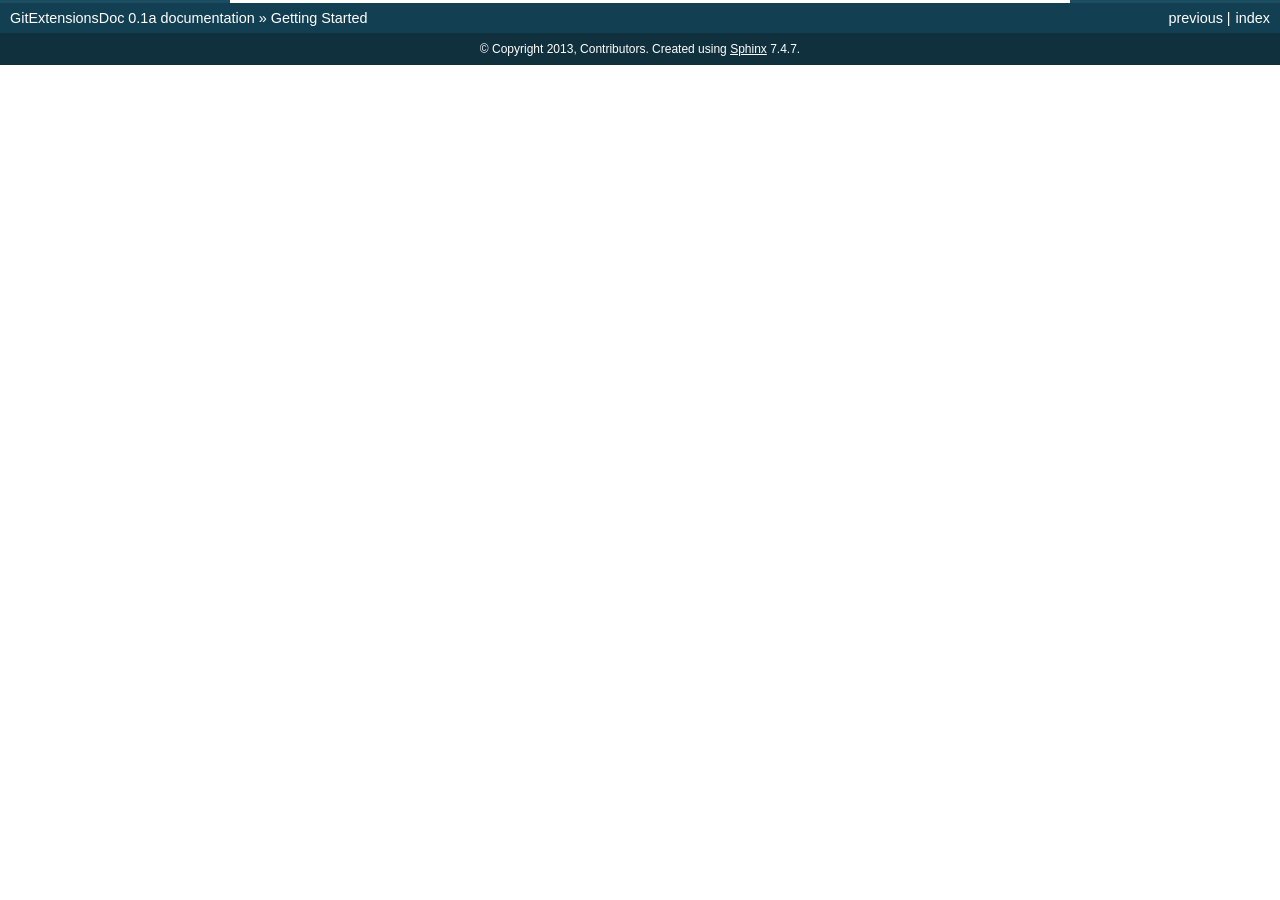
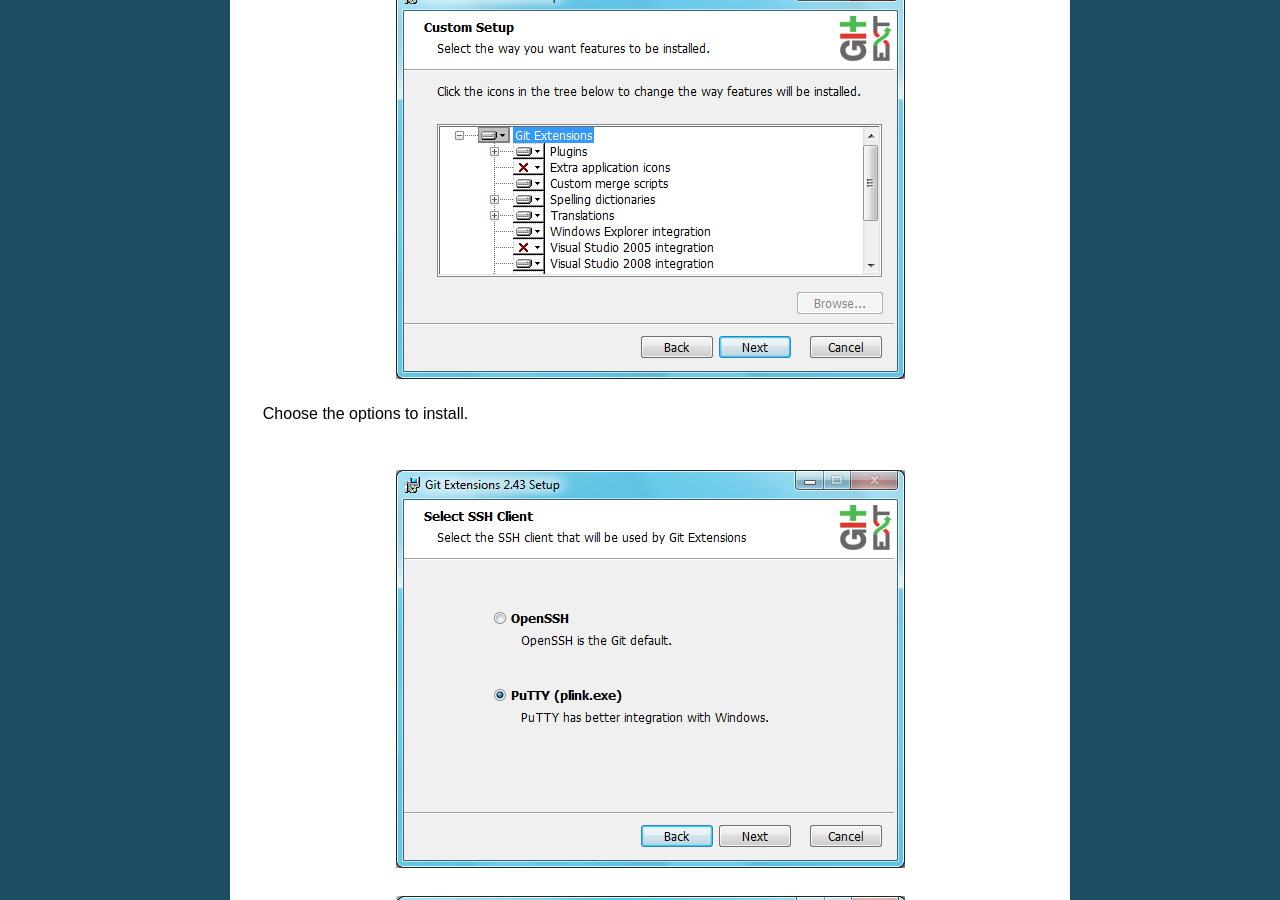
Before and after one commit to martinqt/GitExtensionsDoc, a Sphinx documentation site: the page built from source/getting_started.rst, in a window 1280 px wide and 900 px high, scrolled down 1598 px. Built offline with Sphinx 7.4.7, drawn with Linux system fonts in a browser that asks for light colours; before the commit the page ends 1663 px from its top, so only the background shows below that.

Commit message:
Keep porting

```diff
--- a/source/getting_started.rst
+++ b/source/getting_started.rst
@@ -16,3 +16,11 @@
     optional, but is advised as a merge tool.
 
 .. figure:: /images/install3.png
+
+.. figure:: /images/install4.png
+
+    Choose the options to install.
+
+.. figure:: /images/install5.png
+
+.. figure:: /images/install6.png
```
Also changed, not shown: source/images/install4.png (added), source/images/install5.png (added), source/images/install6.png (added), 1 other file.
